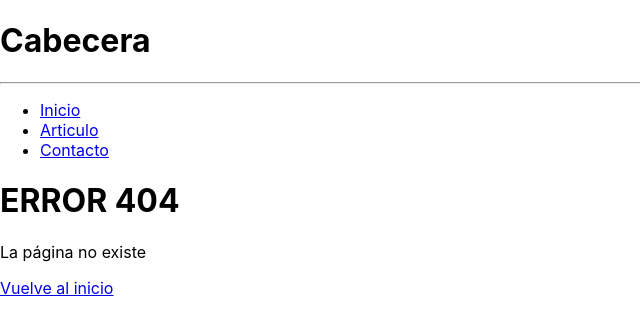
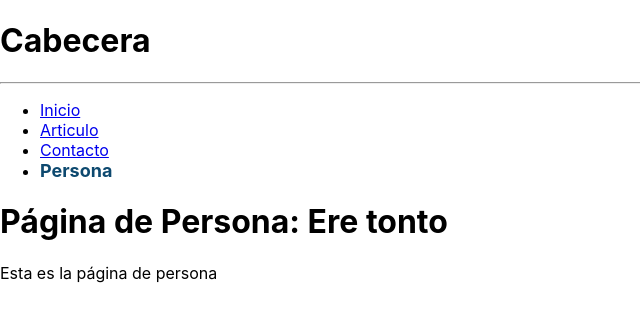
Before and after one commit to Valido-101/curso-react-rutas, a React (Create React App) app: page /persona in a window 1280 px wide. Before the commit this address had no page. Shown: the top 334 px of the page, without its empty margins (0-640 px from the left). Built offline with nearby package versions, Linux system fonts and the light colour scheme; the HTML template or start-up script is replaced by a standard one.

Commit message:
Parametros en rutas

```diff
--- /dev/null
+++ b/src/components/Persona.js
@@ -0,0 +1,20 @@
+import React from 'react'
+import { useParams } from 'react-router-dom'
+
+export const Persona = () => {
+
+    //Recoge todos los parámetros que le llegan por la url
+    //const parametros = useParams();
+
+    //Recoge el nombre usando desestructuración de datos
+    //Se le puede asignar un valor por defecto directamente en la desestructuración
+    const {nombre = "Ere tonto"} = useParams();
+
+  return (
+    <div>
+        {!nombre && <h1>No hay ninguna persona que mostrar</h1>}
+        {nombre && <h1>Página de Persona: {nombre}</h1>}
+        <p>Esta es la página de persona</p>
+    </div>
+  )
+}
--- a/src/routers/RouterPrincipal.js
+++ b/src/routers/RouterPrincipal.js
@@ -4,6 +4,7 @@ import { Articulos } from '../components/Articulos';
 import { Contacto } from '../components/Contacto';
 import { Error } from '../components/Error';
 import { Inicio } from '../components/Inicio';
+import { Persona } from '../components/Persona';
 
 export const RouterPrincipal = () => {
   return (
@@ -35,15 +36,25 @@ export const RouterPrincipal = () => {
                   Contacto
               </NavLink>
             </li>
+            <li>
+              <NavLink
+                to="/persona"
+                className={({isActive}) => isActive ? "activado" : ""}>
+                  Persona
+              </NavLink>
+            </li>
           </ul>
         </nav>
 
 
+        {/* Se puede poner más de una ruta para que los parámetros sean opcionales */}
         <Routes>
             <Route path='/' element={<Inicio/>}></Route>
             <Route path='/inicio' element={<Inicio/>}></Route>
             <Route path='/contacto' element={<Contacto/>}></Route>
             <Route path='/articulo' element={<Articulos/>}></Route>
+            <Route path='/persona/:nombre' element={<Persona/>}></Route>
+            <Route path='/persona/' element={<Persona/>}></Route>
             <Route path='*' element={<Error/>}></Route>
         </Routes>
 
```
